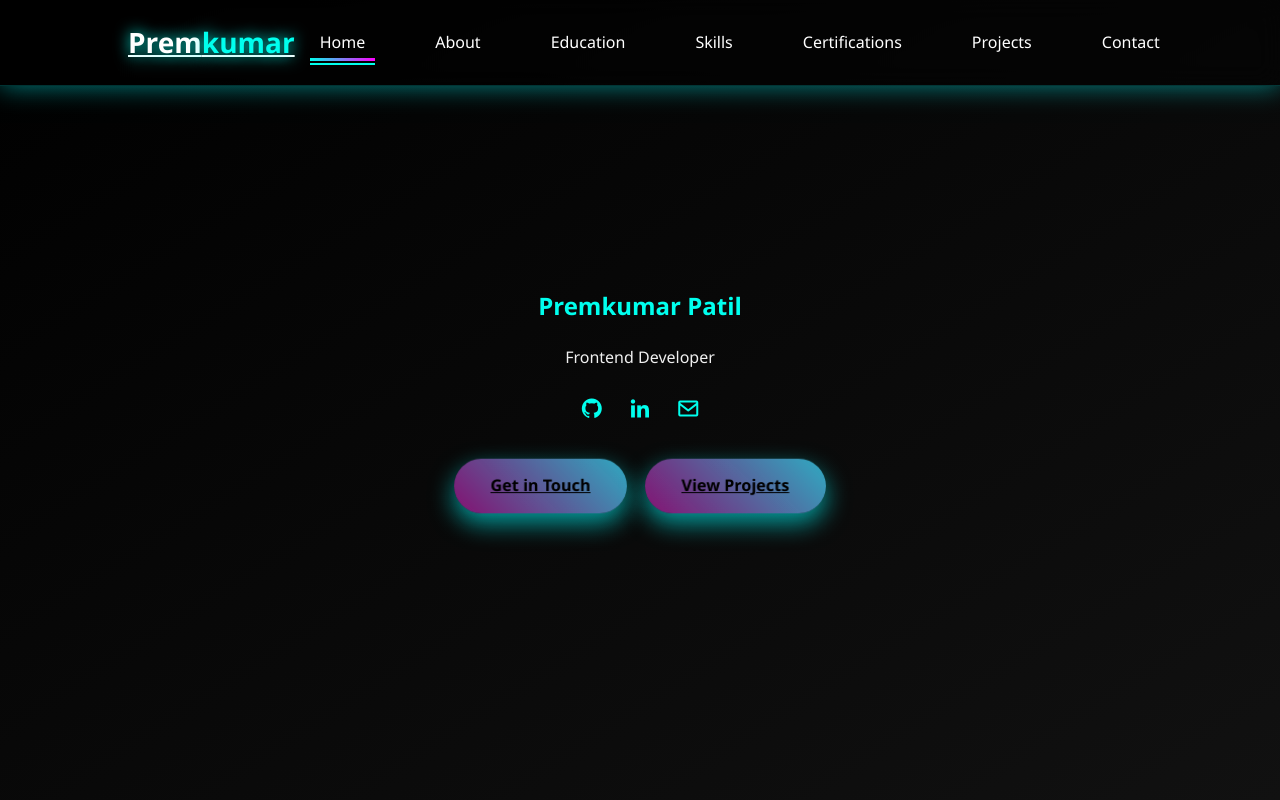
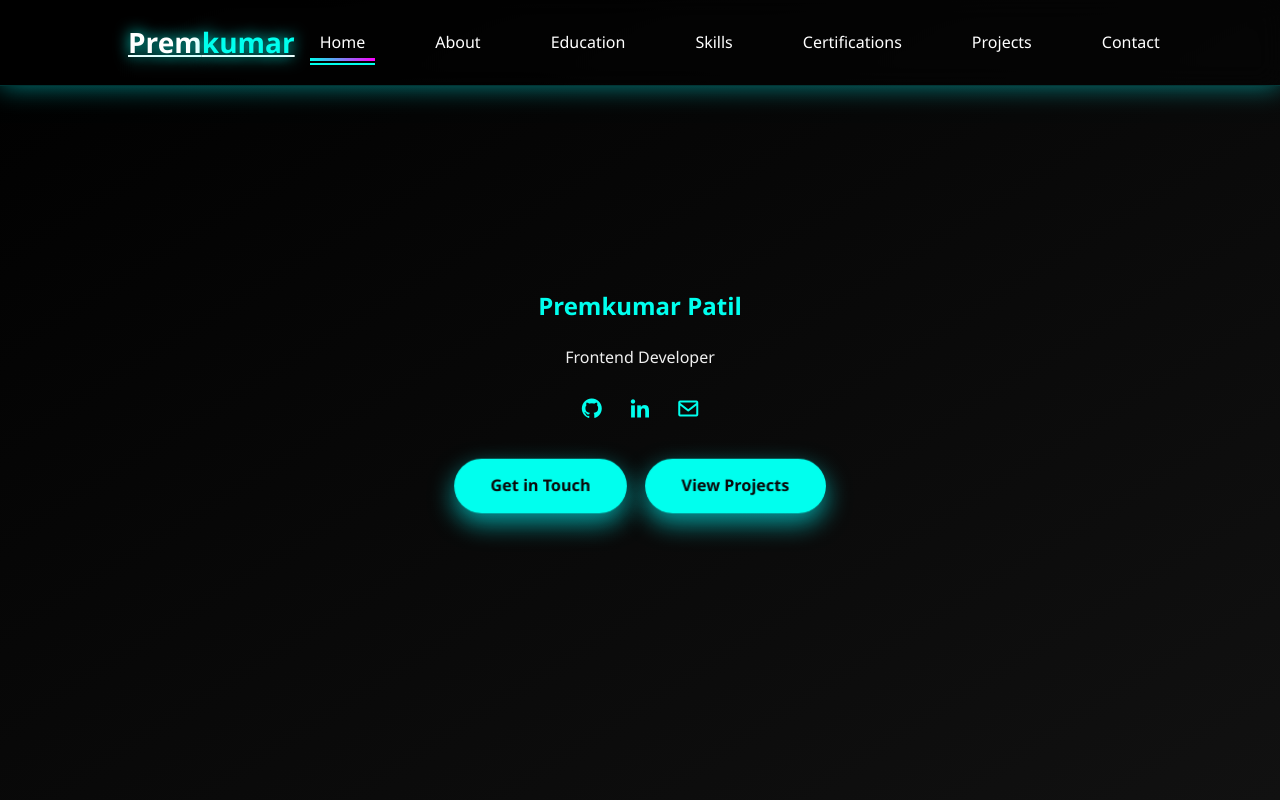
Before and after one commit to premkumarpatil05/Portfolio, a plain HTML site: page index.html in a window 1280 px wide. Shown: the top 800 px of the page. Drawn offline with nearby package versions, Linux system fonts and the light colour scheme; animation ran at ten frames a second.

Commit message:
home section ki style edit kiya

```diff
--- a/index.html
+++ b/index.html
@@ -227,14 +227,15 @@
   border-radius: 50px;
   font-weight: bold;
   font-size: 16px;
-      background: linear-gradient(45deg, #00ffee, #e528d28b, #00ffee);
+  background: linear-gradient(45deg, #00ffee, #00ffee);
   background-size: 300% 300%;
-      color: #000;
+  color: #0a0a0a;
   box-shadow: 0 10px 25px rgba(0, 255, 255, 0.6);
   animation: gradientBG 4s ease infinite, buttonPulse 2s ease-in-out infinite;
   transform-style: preserve-3d;
   transition: all 0.4s ease;
   will-change: transform;
+  text-decoration: none; /* ✅ underline removed */
 }
 
 .hero-buttons .btn:hover {
@@ -242,6 +243,7 @@
   box-shadow: 0 15px 30px rgba(255, 0, 255, 0.5);
   color: #fff;
 }
+
 
     .about-content {
       display: flex;
```
Lines whose indentation alone changed are shown as unchanged.
